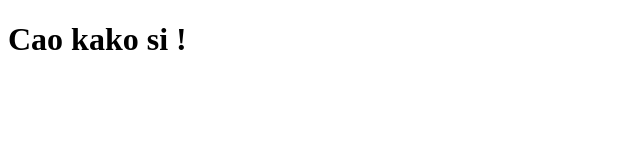
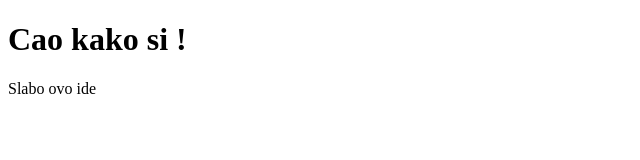
Before and after one commit to AmirGidra/LearningTest, a plain HTML site: page index.html in a window 1280 px wide. Shown: the whole page, without its empty margins (0-640 px from the left). Drawn offline with Linux system fonts and the light colour scheme.

Commit message:
added new paragraphs

```diff
--- a/index.html
+++ b/index.html
@@ -8,5 +8,6 @@
 </head>
 <body>
     <h1>Cao kako si !</h1>
+    <p>Slabo ovo ide</p>
 </body>
 </html>
```
